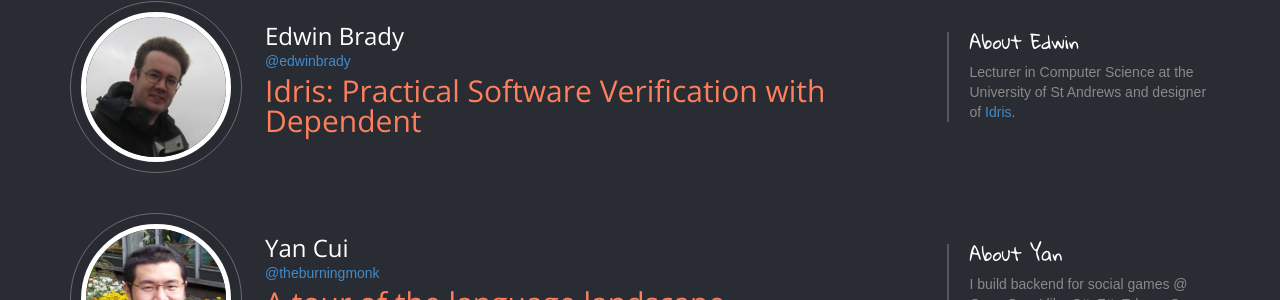
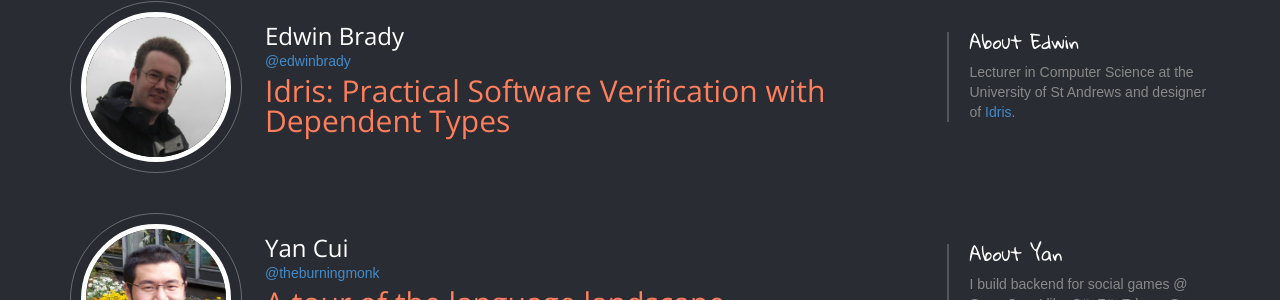
Before and after one commit to aidanf/functional-kats-conf, a Jekyll site: the page index.html, which Jekyll copies as it is, in a window 1280 px wide and 900 px high, scrolled down 2508 px. Shown: the part 190-490 px from the top of the window. Built offline with Jekyll 4.4.1, drawn with Linux system fonts in a browser that asks for light colours; nearby versions of some CDN libraries; library files that are not in the unit come from our copies; Markdown is read by kramdown in place of the engine named in the settings.

Commit message:
Typo on Idris talk title.

```diff
--- a/index.html
+++ b/index.html
@@ -418,7 +418,7 @@
                         <div class="col-sm-7">
                             <p class="name">Edwin Brady</p>
                             <p class="company"><a href="https://twitter.com/edwinbrady" target="_blank">@edwinbrady</a></p>
-                            <p class="talk-title">Idris: Practical Software Verification with Dependent</p>
+                            <p class="talk-title">Idris: Practical Software Verification with Dependent Types</p>
                             <p class="time"><!-- <span class="time-start">08:00</span> - 08:45 --></p>
                         </div><!-- /.col-md-7 -->
 
```
